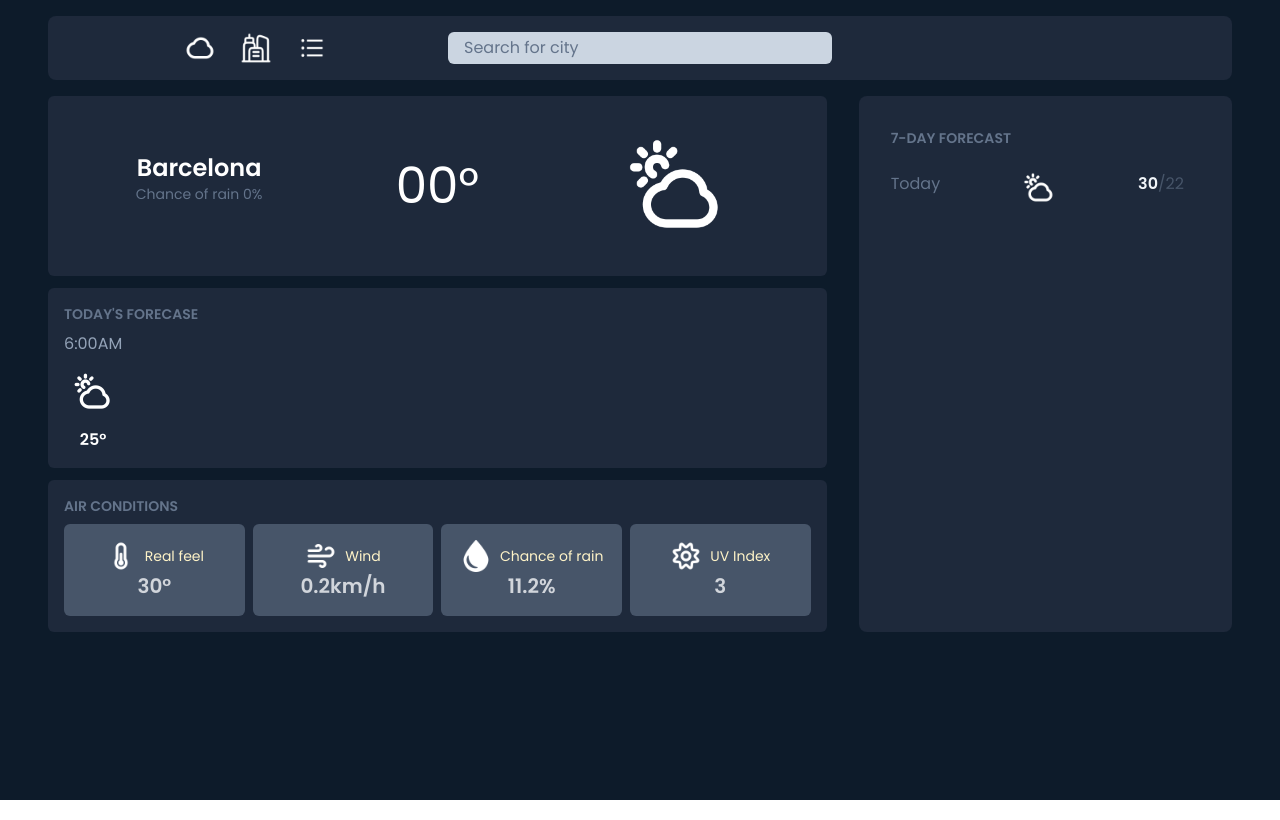
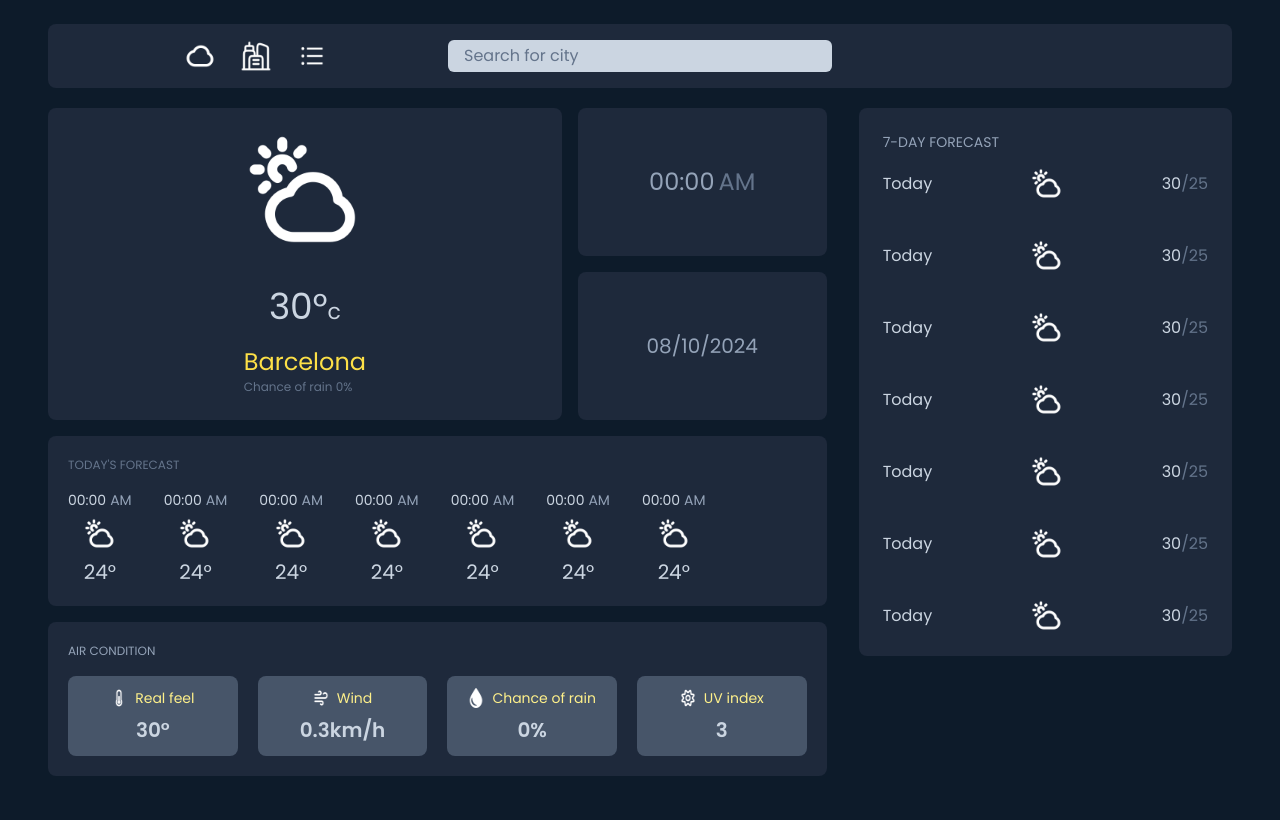
Before and after one commit to KousikBhowmik/Weather-app-react, a React (Vite) app: page / in a window 1280 px wide. Built offline with nearby package versions, Linux system fonts and the light colour scheme; no server answers.

Commit message:
main page ui part done

```diff
--- a/src/App.jsx
+++ b/src/App.jsx
@@ -1,16 +1,21 @@
-import React from 'react'
-import { Route, Routes } from 'react-router-dom'
-import Navbar from './pages/Navbar';
-import Weather from './pages/Weather';
-
+import React from "react";
+import { Route, Routes } from "react-router-dom";
+import Navbar from "./components/Navbar.jsx";
+import Weather from "./pages/Weather.jsx";
+import SevenDay from "./components/SevenDay.jsx";
 
 const App = () => {
   return (
-    <div className="bg-[#0d1b2a] min-h-screen px-4 sm:px-8 md:px-10 lg:px-12 py-4 ">
+    <div className="bg-[#0d1b2a] min-h-screen px-4 sm:px-8 md:px-10 lg:px-12 py-4 sm:py-6 ">
       <Navbar />
-      <Weather />
+      <div className="grid grid-cols-1 md:grid-cols-6 gap-4 sm:gap-5 md:gap-6 xl:gap-8 my-5 ">
+        <Routes>
+          <Route path="/" element={<Weather />} />
+        </Routes>
+        <SevenDay />
+      </div>
     </div>
   );
-}
+};
 
-export default App
+export default App;
--- /dev/null
+++ b/src/components/SevenDay.jsx
@@ -0,0 +1,70 @@
+import React from 'react'
+import { assets } from '../assets/assets.js';
+
+const SevenDay = () => {
+  return (
+    <div className=" md:col-span-2 flex flex-col h-fit gap-4 p-5 md:p-6 rounded-md md:rounded-lg bg-slate-800">
+      <p className='text-sm text-slate-400'>7-DAY FORECAST</p>
+      <div className='gap-10 flex flex-col'>
+        <div className='flex items-center justify-between'>
+          <p className='text-slate-300'>Today</p>
+          <img className='w-8' src={assets.temp_icon} />
+          <div className="flex items-center justify-center">
+            <p className='text-slate-300'>30</p>
+            <p className='text-slate-500'>/25</p>
+          </div>
+        </div>
+        <div className='flex items-center justify-between'>
+          <p className='text-slate-300'>Today</p>
+          <img className='w-8' src={assets.temp_icon} />
+          <div className="flex items-center justify-center">
+            <p className='text-slate-300'>30</p>
+            <p className='text-slate-500'>/25</p>
+          </div>
+        </div>
+        <div className='flex items-center justify-between'>
+          <p className='text-slate-300'>Today</p>
+          <img className='w-8' src={assets.temp_icon} />
+          <div className="flex items-center justify-center">
+            <p className='text-slate-300'>30</p>
+            <p className='text-slate-500'>/25</p>
+          </div>
+        </div>
+        <div className='flex items-center justify-between'>
+          <p className='text-slate-300'>Today</p>
+          <img className='w-8' src={assets.temp_icon} />
+          <div className="flex items-center justify-center">
+            <p className='text-slate-300'>30</p>
+            <p className='text-slate-500'>/25</p>
+          </div>
+        </div>
+        <div className='flex items-center justify-between'>
+          <p className='text-slate-300'>Today</p>
+          <img className='w-8' src={assets.temp_icon} />
+          <div className="flex items-center justify-center">
+            <p className='text-slate-300'>30</p>
+            <p className='text-slate-500'>/25</p>
+          </div>
+        </div>
+        <div className='flex items-center justify-between'>
+          <p className='text-slate-300'>Today</p>
+          <img className='w-8' src={assets.temp_icon} />
+          <div className="flex items-center justify-center">
+            <p className='text-slate-300'>30</p>
+            <p className='text-slate-500'>/25</p>
+          </div>
+        </div>
+        <div className='flex items-center justify-between'>
+          <p className='text-slate-300'>Today</p>
+          <img className='w-8' src={assets.temp_icon} />
+          <div className="flex items-center justify-center">
+            <p className='text-slate-300'>30</p>
+            <p className='text-slate-500'>/25</p>
+          </div>
+        </div>
+      </div>
+    </div>
+  );
+};
+
+export default SevenDay
--- a/src/pages/Weather.jsx
+++ b/src/pages/Weather.jsx
@@ -1,104 +1,121 @@
 import React from "react";
 import { assets } from "../assets/assets";
-import data from "../assets/data.js";
-import { useEffect } from "react";
 
 const Weather = () => {
- useEffect(() => {
-    data("kolkata");
- }, []);
-
   return (
-    <div className=" grid grid-cols-1 md:grid-cols-3 gap-4 sm:gap-8  pt-4 sm:justify-between">
-      {/* left container  */}
-      <div className="flex flex-col gap-3 md:col-span-2">
-        {/* lC-first box */}
-        <div className="flex  flex-col-reverse gap-4 sm:grid  sm:grid-cols-3 md:px-8 items-center p-4 bg-slate-800 rounded-md md:rounde-lg lg:p-10 ">
-          <div className="flex flex-col items-center mb-4">
-            <h1 className="font-semibold text-2xl md:text-xl lg:text-2xl text-white">
-              Barcelona
-            </h1>
-            <p className="text-sm md:text-[12px] lg:text-sm text-slate-500">
-              Chance of rain 0%
+    <div className="grid grid-cols-1 md:col-span-4 gap-4">
+      <div className="grid grid-cols-1 gap-4 sm:grid-cols-6">
+        <div className="sm:col-span-4 bg-slate-800 rounded-md md:rounded-lg flex flex-col-reverse items-center justify-center  gap-3 py-6">
+          <div>
+            <p className="text-2xl text-yellow-300">Barcelona</p>
+            <p className="text-[12px] text-slate-500">Chance of rain 0%</p>
+          </div>
+          <p className="text-[36px] text-slate-300 mt-4">
+            30°<span className="text-[22px]">c</span>
           </p>
+          <img className="w-[80px] xl:w-[120px]" src={assets.temp_icon} />
         </div>
-          <h1 className="font-semibold sm:font-normal text-center text-4xl sm:text-[50px] md:text-[40px] lg:text-[50px] xl:[55px]  text-white">
-            00°
-          </h1>
-          <div className="mb:-3 flex justify-center items-center">
-            <img
-              className="w-[100px] md:w-[80px] lg:w-[100px] xl:-[120px]"
-              src={assets.temp_icon}
-            />
+        <div className=" min-h-[80px] sm:col-span-2 grid grid-cols-2 sm:grid-rows-2 sm:grid-cols-1 gap-4  ">
+          <div className="flex gap-1 items-center justify-center bg-slate-800 rounded-md md:rounded-lg">
+            <p className="text-2xl text-slate-400 ">00:00</p>
+            <p className="text-2xl text-slate-500">AM</p>
           </div>
-        </div>
-        {/* LC- second box */}
-        <div className="flex flex-col p-4 bg-slate-800 rounded-md gap-2 cursor-pointer">
-          <p className="text-sm font-semibold text-slate-500">
-            TODAY'S FORECASE
-          </p>
-          <div className="flex gap-4 flex-wrap  ">
-            <div className=" flex flex-col items-center gap-4 ">
-              <p className="text-slate-400">{`6:00AM`}</p>
-              <div>
-                <img className="w-10" src={assets.temp_icon} />
-              </div>
-              <h2 className="font-semibold text-white">25°</h2>
+          <div className="flex items-center justify-center bg-slate-800 rounded-md md:rounded-lg text-xl text-slate-400 ">
+            08/10/2024
           </div>
         </div>
       </div>
-        {/* LC-3rd box */}
-        <div className="flex flex-col p-4 bg-slate-800 rounded-md gap-2 cursor-pointer">
-          <p className="text-sm font-semibold text-slate-500">AIR CONDITIONS</p>
-          <div className="grid grid-cols-2 grid-rows-2 gap-2 lg:grid-cols-4 lg:grid-rows-1">
-            <div className="flex flex-col items-center bg-slate-600 p-4 rounded-md">
-              <div className="flex items-center gap-2 ">
-                <img className="w-8" src={assets.feel_icon} />
-                <p className="text-[12px] sm:text-[14px] text-amber-100">Real feel</p>
+      <div className="flex flex-col p-5 bg-slate-800 gap-4 rounded-md md:rounded-lg">
+        <p className="text-slate-500 text-[12px]">TODAY'S FORECAST</p>
+        <div className="flex flex-wrap gap-8 ">
+          <div className="flex flex-col gap-2 items-center">
+            <div className="flex gap-1 items-center justify-center bg-slate-800 rounded-md md:rounded-lg">
+              <p className="text-sm text-slate-300 ">00:00</p>
+              <p className="text-sm text-slate-400">AM</p>
             </div>
-              <h1 className="font-semibold text-xl text-gray-300">30°</h1>
+            <img className="w-8" src={assets.temp_icon} />
+            <p className="text-slate-300 text-xl">24°</p>
           </div>
-            <div className="flex flex-col items-center bg-slate-600 p-4 rounded-md">
-              <div className="flex items-center gap-2 ">
-                <img className="w-8" src={assets.wind_icon} />
-                <p className="text-[12px] sm:text-[14px] text-amber-100">Wind</p>
+          <div className="flex flex-col gap-2 items-center">
+            <div className="flex gap-1 items-center justify-center bg-slate-800 rounded-md md:rounded-lg">
+              <p className="text-sm text-slate-300 ">00:00</p>
+              <p className="text-sm text-slate-400">AM</p>
             </div>
-              <h1 className="font-semibold text-xl text-gray-300">0.2km/h</h1>
+            <img className="w-8" src={assets.temp_icon} />
+            <p className="text-slate-300 text-xl">24°</p>
           </div>
-            <div className="flex flex-col items-center bg-slate-600 p-4 rounded-md">
-              <div className="flex items-center gap-2 ">
-                <img className="w-8" src={assets.rain_icon} />
-                <p className="text-[12px] sm:text-[14px] text-amber-100">Chance of rain</p>
+          <div className="flex flex-col gap-2 items-center">
+            <div className="flex gap-1 items-center justify-center bg-slate-800 rounded-md md:rounded-lg">
+              <p className="text-sm text-slate-300 ">00:00</p>
+              <p className="text-sm text-slate-400">AM</p>
             </div>
-              <h1 className="font-semibold text-xl text-gray-300">11.2%</h1>
+            <img className="w-8" src={assets.temp_icon} />
+            <p className="text-slate-300 text-xl">24°</p>
           </div>
-            <div className="flex flex-col items-center bg-slate-600 p-4 rounded-md">
-              <div className="flex items-center gap-2 ">
-                <img className="w-8" src={assets.uv_icon} />
-                <p className="text-[12px] sm:text-[14px] text-amber-100">UV Index</p>
+          <div className="flex flex-col gap-2 items-center">
+            <div className="flex gap-1 items-center justify-center bg-slate-800 rounded-md md:rounded-lg">
+              <p className="text-sm text-slate-300 ">00:00</p>
+              <p className="text-sm text-slate-400">AM</p>
             </div>
-              <h1 className="font-semibold text-xl text-gray-300">3</h1>
+            <img className="w-8" src={assets.temp_icon} />
+            <p className="text-slate-300 text-xl">24°</p>
+          </div>
+          <div className="flex flex-col gap-2 items-center">
+            <div className="flex gap-1 items-center justify-center bg-slate-800 rounded-md md:rounded-lg">
+              <p className="text-sm text-slate-300 ">00:00</p>
+              <p className="text-sm text-slate-400">AM</p>
+            </div>
+            <img className="w-8" src={assets.temp_icon} />
+            <p className="text-slate-300 text-xl">24°</p>
+          </div>
+          <div className="flex flex-col gap-2 items-center">
+            <div className="flex gap-1 items-center justify-center bg-slate-800 rounded-md md:rounded-lg">
+              <p className="text-sm text-slate-300 ">00:00</p>
+              <p className="text-sm text-slate-400">AM</p>
+            </div>
+            <img className="w-8" src={assets.temp_icon} />
+            <p className="text-slate-300 text-xl">24°</p>
+          </div>
+          <div className="flex flex-col gap-2 items-center">
+            <div className="flex gap-1 items-center justify-center bg-slate-800 rounded-md md:rounded-lg">
+              <p className="text-sm text-slate-300 ">00:00</p>
+              <p className="text-sm text-slate-400">AM</p>
+            </div>
+            <img className="w-8" src={assets.temp_icon} />
+            <p className="text-slate-300 text-xl">24°</p>
           </div>
         </div>
       </div>
+      <div className="flex flex-col gap-4 p-5 bg-slate-800 rounded-md md:rounded-lg" >
+        <p className="text-[12px] text-slate-400">AIR CONDITION</p>
+        <div className="grid grid-cols-2 lg:grid-cols-4 gap-3 sm:gap-5">
+          <div className="flex flex-col items-center gap-2 justify-center py-3 bg-slate-600 rounded-md md:rounded-lg">
+            <div className="flex gap-2">
+              <img className="w-4" src={assets.feel_icon} />
+              <p className="text-sm text-yellow-200">Real feel</p>
             </div>
-      {/* roght container */}
-
-      <div className="  flex flex-col sm:gap-2 p-4 md:p-6  lg:p-8 bg-slate-800 rounded-md sm:rounded-lg md:col-span-1">
-        {/* sm:min-w-[200px] md:min-w-[300px] lg:min-w-[400px] xl:min-w-[420px] */}
-        <p className="text-sm font-semibold text-slate-500 mb-4">
-          7-DAY FORECAST
-        </p>
-        <div className="flex flex-col gap-5  sm:gap-10">
-          <div className="flex justify-between sm:gap-[10px]">
-            <p className="text-slate-500">Today</p>
-            <div className="flex ">
-              <img className="w-8 sm:w-6 md:w-8" src={assets.temp_icon} />
+            <p className="text-xl font-semibold text-slate-300">30°</p>
           </div>
-            <div className="flex mr-8 sm:mr-4">
-              <p className="font-semibold text-slate-100">30</p>
-              <p className="text-slate-600">/22</p>
+          <div className="flex flex-col items-center gap-2 justify-center py-3 bg-slate-600 rounded-md md:rounded-lg">
+            <div className="flex gap-2">
+              <img className="w-4" src={assets.wind_icon} />
+              <p className="text-sm text-yellow-200">Wind</p>
             </div>
+            <p className="text-xl font-semibold text-slate-300">0.3km/h</p>
+          </div>
+          <div className="flex flex-col items-center gap-2 justify-center py-3 bg-slate-600 rounded-md md:rounded-lg">
+            <div className="flex gap-2">
+              <img className="w-4" src={assets.rain_icon} />
+              <p className="text-sm text-yellow-200">Chance of rain</p>
+            </div>
+            <p className="text-xl font-semibold text-slate-300">0%</p>
+          </div>
+          <div className="flex flex-col items-center gap-2 justify-center py-3 bg-slate-600 rounded-md md:rounded-lg">
+            <div className="flex gap-2">
+              <img className="w-4" src={assets.uv_icon} />
+              <p className="text-sm text-yellow-200">UV index</p>
+            </div>
+            <p className="text-xl font-semibold text-slate-300">3</p>
           </div>
         </div>
       </div>
```
Also changed, not shown: src/assets/data.js (deleted, +0 -19 lines), src/context/context.jsx (+20 -2 lines), src/components/Navbar.jsx (renamed from src/pages/Navbar.jsx). Lines whose indentation alone changed are shown as unchanged.
